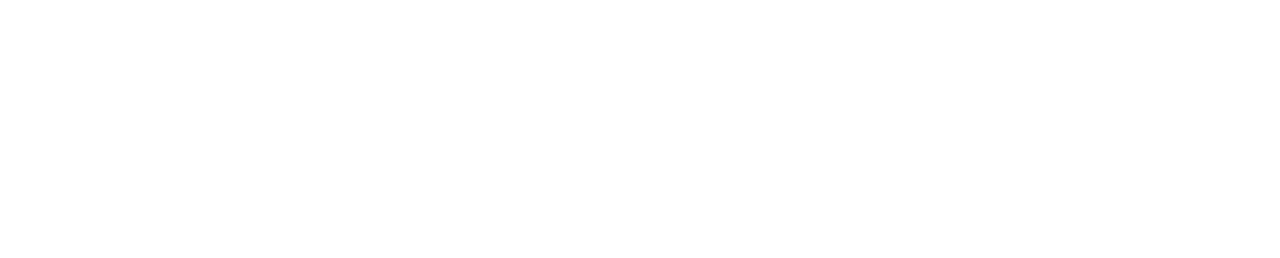
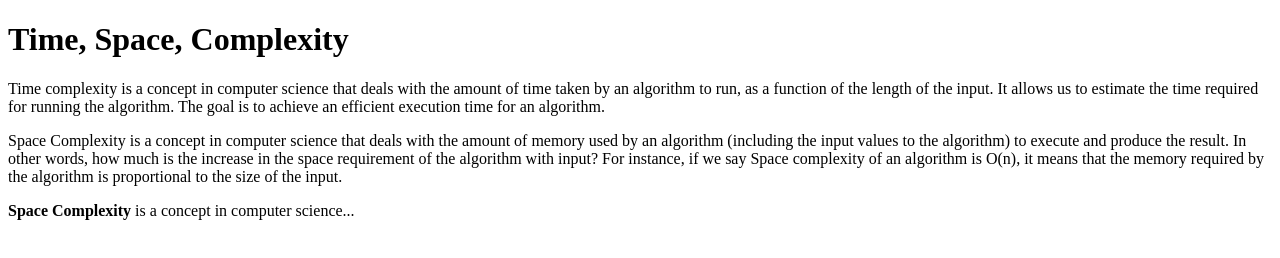
Before and after one commit to acciojob/time-and-space-complexity-ChauhanSatyam5183, a website: page main.html in a window 1280 px wide. Drawn offline with Linux system fonts and the light colour scheme.

Commit message:
created a submission

```diff
--- a/main.html
+++ b/main.html
@@ -10,7 +10,10 @@
 	<!-- the entire body must be written by student -->
     <script type="text/javascript" src="./script.js">
 </script>
-
+	<h1>Time, Space, Complexity</h1>
+	<p>Time complexity is a concept in computer science that deals with the amount of time taken by an algorithm to run, as a function of the length of the input. It allows us to estimate the time required for running the algorithm. The goal is to achieve an efficient execution time for an algorithm.</p>
+	<p>Space Complexity is a concept in computer science that deals with the amount of memory used by an algorithm (including the input values to the algorithm) to execute and produce the result. In other words, how much is the increase in the space requirement of the algorithm with input? For instance, if we say Space complexity of an algorithm is O(n), it means that the memory required by the algorithm is proportional to the size of the input.</p>
+  <p><b>Space Complexity</b> is a concept in computer science...</p>
 </body>
 
 </html>
```
